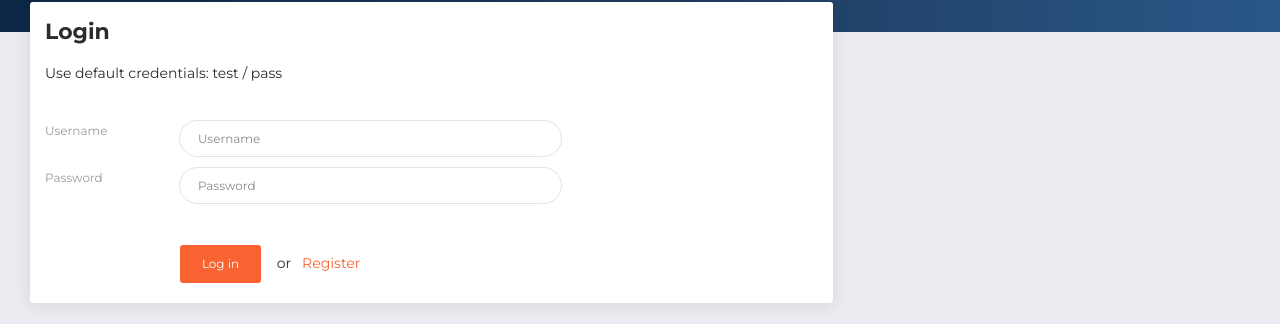
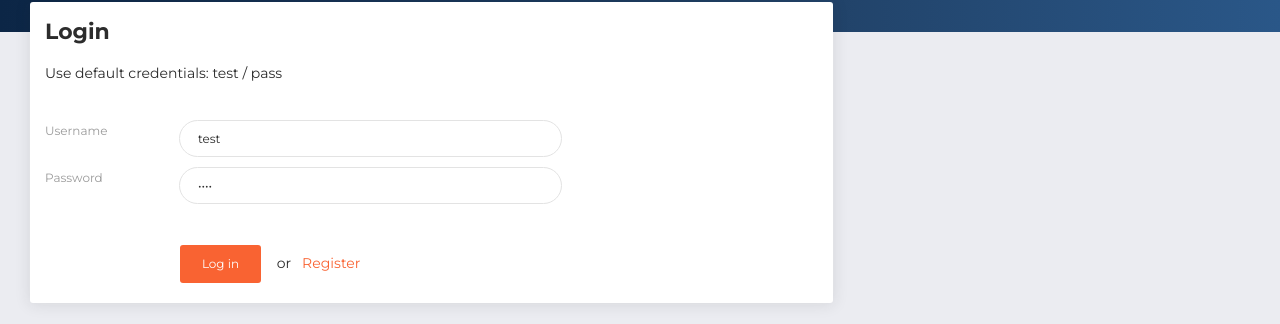
Before and after one commit to app-generator/flask-now-ui-dashboard, a Flask app: page /login in a window 1280 px wide. Shown: the part 103-427 px from the top of the page. Run offline with Flask 2, Linux system fonts and the light colour scheme; some libraries are stand-ins or nearby versions.

Commit message:
Login Form - Added default credentials

```diff
--- a/app/base/templates/accounts/login.html
+++ b/app/base/templates/accounts/login.html
@@ -41,7 +41,7 @@
 
                             <div class="col-md-6 pr-1">
                                 <div class="form-group">
-                                    {{ form.username(placeholder="Username", class="form-control") }}
+                                    <input class="form-control" placeholder="Username" type="text" name="username" value="test">
                                 </div>
                             </div>
 
@@ -57,7 +57,7 @@
 
                             <div class="col-md-6 pr-1">
                                 <div class="form-group">
-                                    {{ form.password(placeholder="Password", class="form-control", type="password") }}
+                                    <input class="form-control" placeholder="Password" type="password" name="password" value="pass">
                                 </div>
                             </div>
 
```
